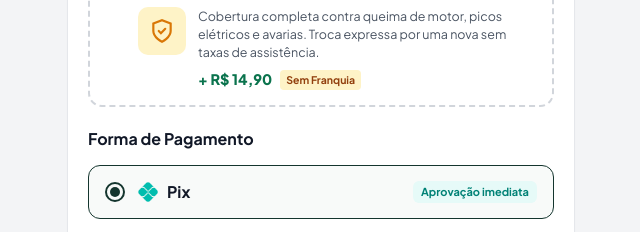
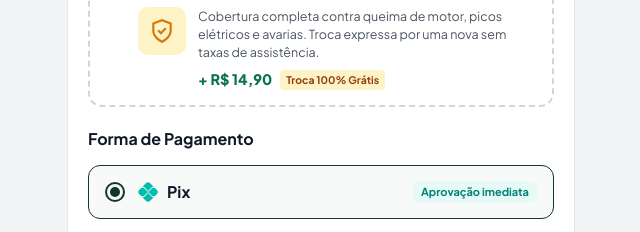
Before and after one commit to marcelogoat/drop, a website: page checkout.html in a window 1280 px wide. Shown: the part 1799-2031 px from the top of the page, 319-959 px from the left. Drawn offline with Linux system fonts and the light colour scheme.

Commit message:
fix(copy): atualizar badge da garantia VIP para 'Troca 100% Gratis'

```diff
--- a/checkout.html
+++ b/checkout.html
@@ -1086,7 +1086,7 @@ src="https://www.facebook.com/tr?id=1715304620163972&ev=PageView&noscript=1"
             </p>
             <div class="order-bump-pricing">
               <span class="bump-cur-price">+ R$ 14,90</span>
-              <span class="bump-discount-pill gold">Sem Franquia</span>
+              <span class="bump-discount-pill gold">Troca 100% Grátis</span>
             </div>
           </div>
         </div>
```
Also changed, not shown: public/checkout.html (+1 -1 lines).
